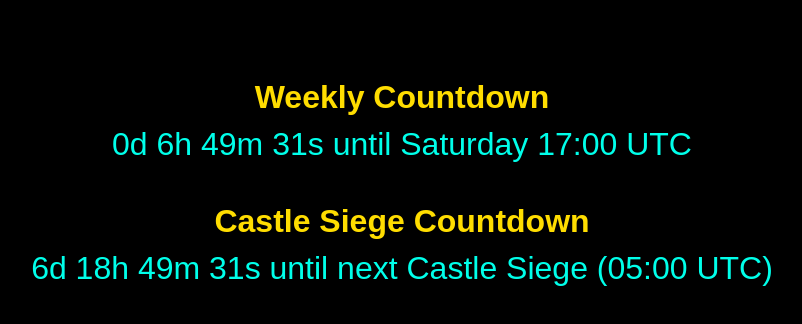
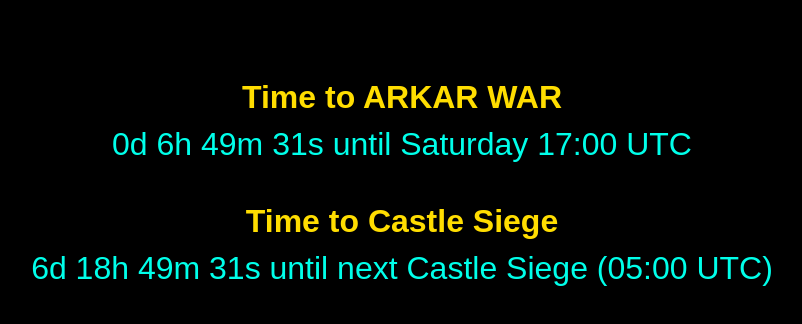
Before and after one commit to davidnguyenverified-hub/arkar, a plain HTML site: page countdown_arkar.html in a window 1280 px wide. Shown: the whole page, without its empty margins (238-1040 px from the left). Drawn offline with Linux system fonts and the light colour scheme.

Commit message:
Update countdown_arkar.html

```diff
--- a/countdown_arkar.html
+++ b/countdown_arkar.html
@@ -19,10 +19,10 @@
   </style>
 </head>
 <body>
-  <h1>Weekly Countdown</h1>
+  <h1>Time to ARKAR WAR</h1>
   <div id="weekly" class="timer"></div>
 
-  <h1>Castle Siege Countdown</h1>
+  <h1>Time to Castle Siege</h1>
   <div id="castle" class="timer"></div>
 
   <script>
```
